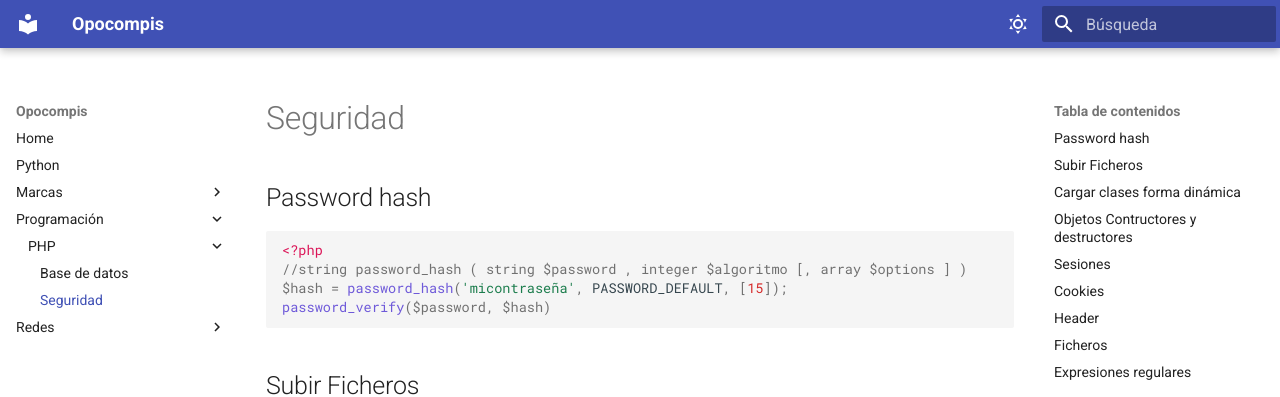
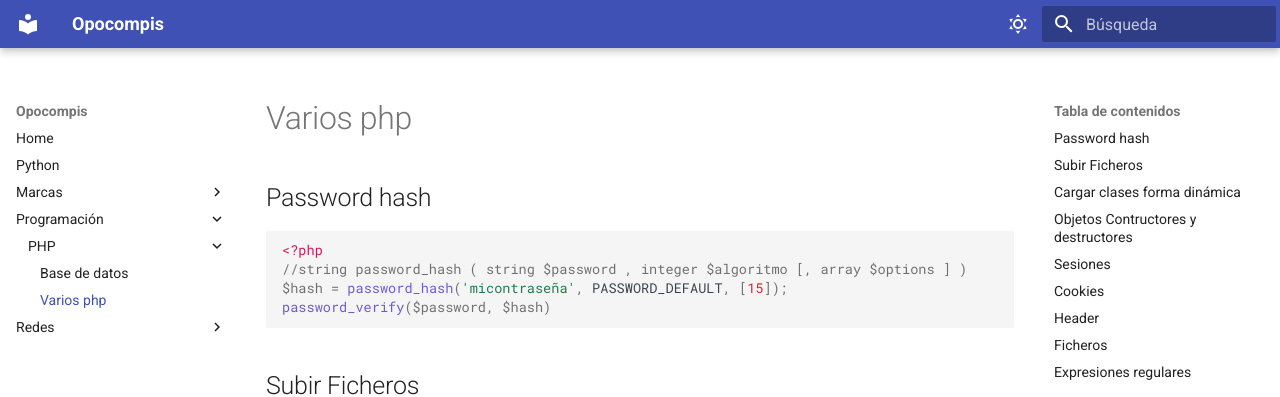
Before and after one commit to Holowachu/opos, an MkDocs documentation site: the page built from docs/Programación/PHP/Varios.md, in a window 1280 px wide and 900 px high. Shown: the top 397 px of the window. Built offline with MkDocs 1.6.1 and Material for MkDocs 9.7.7, drawn with Linux system fonts in a browser that asks for light colours.

Commit message:
Update Varios.md

````diff
--- a/docs/Programación/PHP/Varios.md
+++ b/docs/Programación/PHP/Varios.md
@@ -1,5 +1,5 @@
 
-# Seguridad
+# Varios php
 
 ## Password hash
 ```php
````
